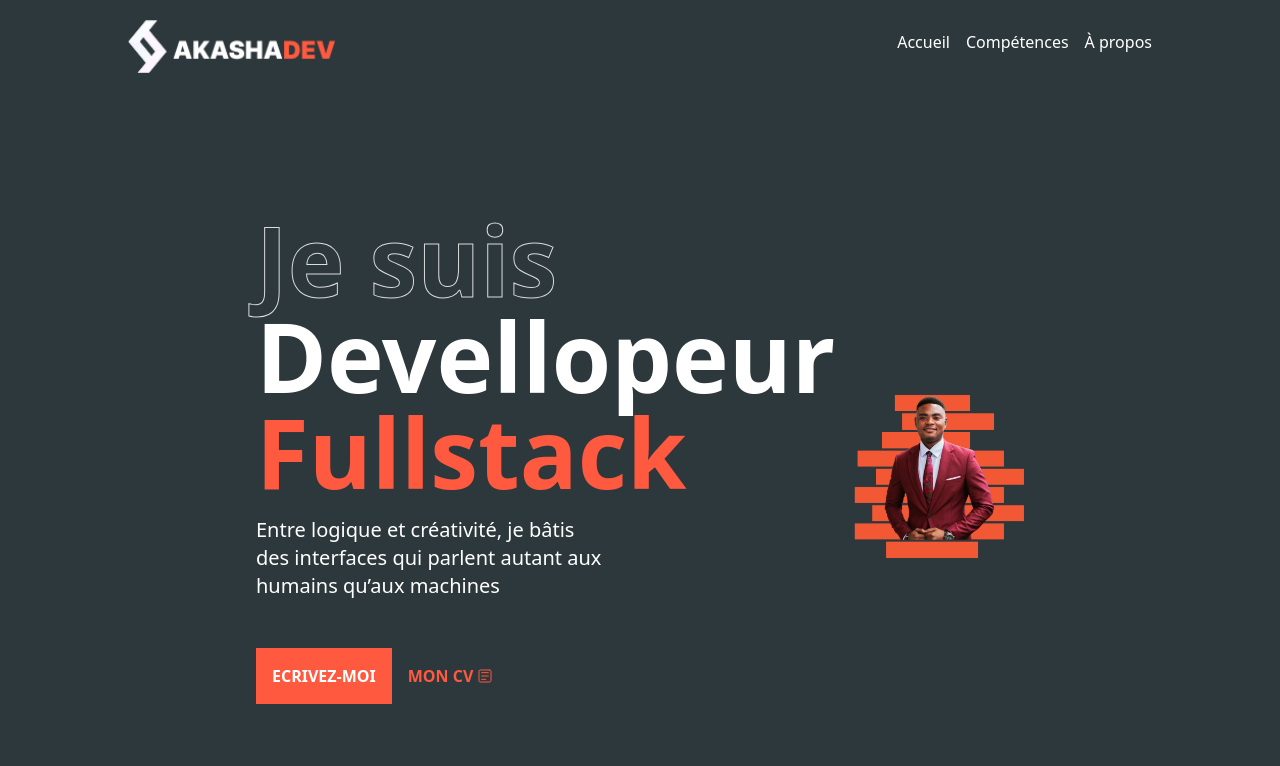
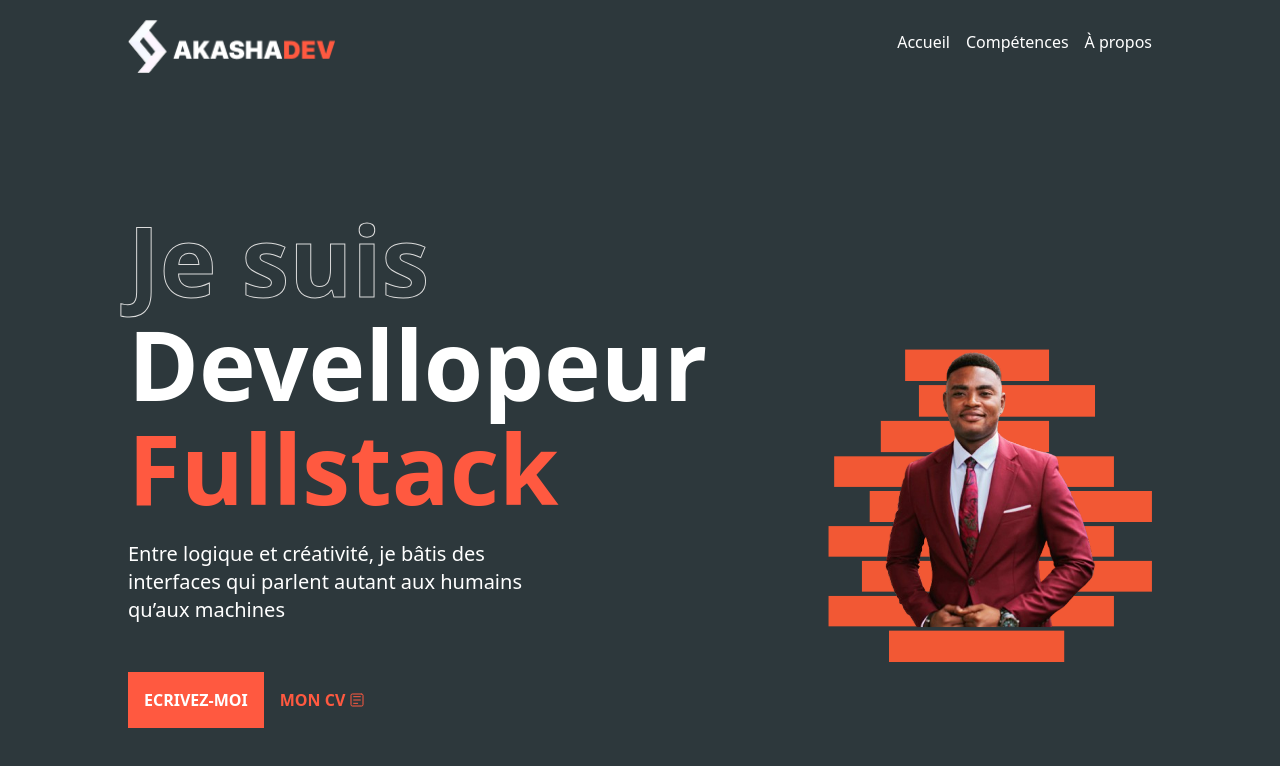
Before and after one commit to Rayonnantakasha/Rayonnant_portfolio_React, a React (Vite) app: page / in a window 1280 px wide. Shown: the top 766 px of the page. Built offline with nearby package versions, Linux system fonts and the light colour scheme.

Commit message:
add className for create space

```diff
--- a/src/components/HeroSection.tsx
+++ b/src/components/HeroSection.tsx
@@ -5,11 +5,11 @@ import monProfil from "../assets/monProfil.png"
 function HeroSection() {
     return (
     <section>
-       <div className="lg:flex lg:justify-between lg:items-center px-32">
+       <div className="lg:flex lg:justify-between lg:items-center">
          <div>
-            <h2 className="card lg:text-8xl text-5xl md:text-6xl text-outline-white font-black">Je suis</h2>
-            <h2 className="card lg:text-8xl text-5xl md:text-6xl font-black">Devellopeur</h2>
-            <h2 className="card lg:text-8xl text-5xl md:text-6xl font-black text-[#ff5940]">Fullstack</h2>
+            <h2 className="card lg:text-8xl pb-2 text-5xl md:text-6xl text-outline-white font-black">Je suis</h2>
+            <h2 className="card lg:text-8xl pb-2 text-5xl md:text-6xl font-black">Devellopeur</h2>
+            <h2 className="card lg:text-8xl pb-2 text-5xl md:text-6xl font-black text-[#ff5940]">Fullstack</h2>
             <p className="lg:w-[60%] md:w-[70%] w-64 lg:mx-0 lg:text-left mx-auto text-center lg:text-xl pt-4">Entre logique et créativité, je bâtis des interfaces qui parlent autant aux humains qu’aux machines</p>
             <div className="pt-12 flex flex-col items-center lg:flex-row lg:items-center lg:justify-start lg:gap-4">
             <a href="#form">
```
